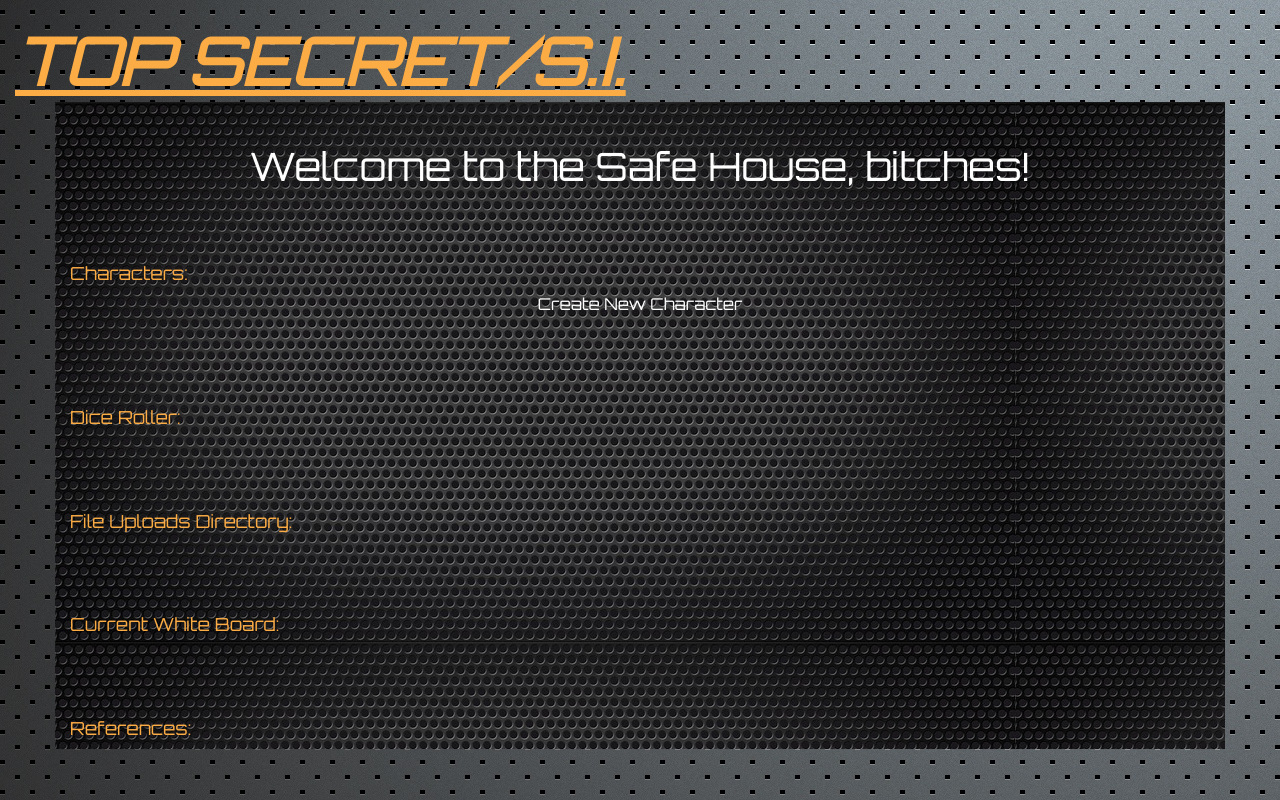
After one commit to mobsy74/tssi, a PHP site: page / in a window 1280 px wide. The commit adds this page. Run offline with PHP 8.4, Linux system fonts and the light colour scheme; data that the repository does not hold is empty.

Commit message:
Added new landing page

```diff
--- /dev/null
+++ b/css/index-style.css
@@ -0,0 +1,50 @@
+body {
+    /*font-family: Arvo;*/
+    font-family: Orbitron;
+
+    font-size: 13px;
+    background: url("../img/gray1.jpg");
+    line-height: normal;
+    color: white;
+}
+
+#main{
+    background: url("../img/gray2.jpg");
+}
+
+.center-align{
+    font-size: 125%;
+    text-align: center;
+}
+
+.character-link{
+    margin-bottom: 20px;
+}
+
+.character-link a{
+    color: white;
+    text-decoration: none;
+}
+
+.character-link a:hover{
+    color: #fcac45;
+    text-decoration: none;
+}
+
+.banner{
+    color: #fcac45 !important;
+    font-weight: bold !important;
+    text-decoration: underline !important;
+    font-style: italic !important;
+    font-size: 500% !important;
+    margin-top:20px;
+}
+
+.welcome{
+    font-size: 300% !important;
+    margin-top: 40px;
+}
+
+.section-title{
+    color: #fcac45;
+}
--- /dev/null
+++ b/index.php
@@ -0,0 +1,98 @@
+<!DOCTYPE html>
+<html lang="en">
+<head>
+    <meta charset="utf-8">
+    <meta http-equiv="X-UA-Compatible" content="IE=edge">
+    <meta name="viewport" content="width=device-width, initial-scale=1">
+    <!-- The above 3 meta tags *must* come first in the head; any other head content must come *after* these tags -->
+    <title>TSSI Safe House</title>
+
+    <!-- Fav icon -->
+    <link rel="apple-touch-icon" sizes="57x57" href="img/favicon/apple-icon-57x57.png">
+    <link rel="apple-touch-icon" sizes="60x60" href="img/favicon/apple-icon-60x60.png">
+    <link rel="apple-touch-icon" sizes="72x72" href="img/favicon/apple-icon-72x72.png">
+    <link rel="apple-touch-icon" sizes="76x76" href="img/favicon/apple-icon-76x76.png">
+    <link rel="apple-touch-icon" sizes="114x114" href="img/favicon/apple-icon-114x114.png">
+    <link rel="apple-touch-icon" sizes="120x120" href="img/favicon/apple-icon-120x120.png">
+    <link rel="apple-touch-icon" sizes="144x144" href="img/favicon/apple-icon-144x144.png">
+    <link rel="apple-touch-icon" sizes="152x152" href="img/favicon/apple-icon-152x152.png">
+    <link rel="apple-touch-icon" sizes="180x180" href="img/favicon/apple-icon-180x180.png">
+    <link rel="icon" type="image/png" sizes="192x192"  href="img/favicon/android-icon-192x192.png">
+    <link rel="icon" type="image/png" sizes="32x32" href="img/favicon/favicon-32x32.png">
+    <link rel="icon" type="image/png" sizes="96x96" href="img/favicon/favicon-96x96.png">
+    <link rel="icon" type="image/png" sizes="16x16" href="img/favicon/favicon-16x16.png">
+    <link rel="manifest" href="img/favicon/manifest.json">
+    <meta name="msapplication-TileColor" content="#ffffff">
+    <meta name="msapplication-TileImage" content="img/favicon/ms-icon-144x144.png">
+    <meta name="theme-color" content="#ffffff">
+
+    <!-- Bootstrap -->
+    <link href="css/bootstrap.min.css" rel="stylesheet">
+    <!-- HTML5 shim and Respond.js for IE8 support of HTML5 elements and media queries -->
+    <!-- WARNING: Respond.js doesn't work if you view the page via file:// -->
+    <!--[if lt IE 9]>
+    <script src="https://oss.maxcdn.com/html5shiv/3.7.3/html5shiv.min.js"></script>
+    <script src="https://oss.maxcdn.com/respond/1.4.2/respond.min.js"></script>
+    <![endif]-->
+
+    <!-- Font Awesome -->
+    <link rel="stylesheet" type="text/css" href="fonts/font-awesome/css/font-awesome.css">
+
+    <!-- Fonts -->
+    <!--    <link href="fonts/quicksand-family-description.css" rel="stylesheet">-->
+    <!--    <link rel="stylesheet" type="text/css" href="//fonts.googleapis.com/css?family=Rationale" />-->
+    <!--    <link rel="stylesheet" type="text/css" href="//fonts.googleapis.com/css?family=Metrophobic" />-->
+    <!--    <link rel="stylesheet" type="text/css" href="//fonts.googleapis.com/css?family=IM+Fell+DW+Pica+SC" />-->
+<!--    <link rel="stylesheet" type="text/css" href="//fonts.googleapis.com/css?family=Arvo" />-->
+    <link rel="stylesheet" type="text/css" href="//fonts.googleapis.com/css?family=Orbitron" />
+
+    <!-- Highslide CSS -->
+    <link rel="stylesheet" type="text/css" href="js/highslide/highslide.css" />
+
+    <!-- Custom TS CSS -->
+    <link href="css/index-style.css" rel="stylesheet">
+
+    <!--======================== START PHP FUNCTIONS ==========================-->
+    <?php
+    include 'php/php-functions.php';
+    ?>
+    <!--======================== STOP PHP FUNCTIONS ==========================-->
+
+</head>
+<body>
+
+<div class="container-fluid" id="whole-page">
+<div class="banner">
+    TOP SECRET/S.I.
+</div>
+    <div class="container" id="main">
+        <div class="center-align welcome">
+            Welcome to the Safe House, bitches!
+        </div>
+        <div id="section-headers">
+            <br><br><br><br>
+            <h4 class="section-title">Characters:</h4>
+            <div class="center-align" id="characters">
+                <?php getCharacterList(); ?>
+            </div>
+
+            <br><br><br><br>
+            <h4 class="section-title">Dice Roller:</h4>
+
+            <br><br><br><br>
+            <h4 class="section-title">File Uploads Directory:</h4>
+
+            <br><br><br><br>
+            <h4 class="section-title">Current White Board:</h4>
+
+            <br><br><br><br>
+            <h4 class="section-title">References:</h4>
+
+        </div>
+
+
+    </div>
+</div>
+
+</body>
+</html>
--- a/php/php-functions.php
+++ b/php/php-functions.php
@@ -1,4 +1,6 @@
 <?php
+
+$uploadDir = "uploads";
 
 function renderInfoSection($data) {
     foreach ($data as $key => $value) {
@@ -429,4 +431,30 @@ function renderGenericSection($heading, $data) {
 }
 
 
+//================================ INDEX PAGE FUNCTIONS =======================================
+
+function getCharacterList(){
+    $characterDir = "characters";
+    $blankCharacterFileName = "blank-blank.json";
+    $characterFileList = scandir($characterDir);
+//    print_r($characterFileList);
+
+    echo "<div class=\"character-link\">
+              <a href=\"character.php\" target=\"_blank\">Create New Character</a>
+          </div>";
+
+    foreach ($characterFileList as $arrayKey => $characterFile){
+        if ($characterFile != "." && $characterFile != ".." &&$characterFile != $blankCharacterFileName) {
+            $charPiecesArray = explode("-", $characterFile);
+            $playerName = str_replace("_", " ",$charPiecesArray[0]);
+            $characterName = str_replace(".json", "",str_replace("_", " ",$charPiecesArray[1]));
+            $linkText = $characterName." (".$playerName.")";
+            echo "<div class=\"character-link\">
+                      <a href=\"character.php?characterFile=$characterFile\" target=\"_blank\">$linkText</a>
+                  </div>";
+        }
+    }
+}
+
+
 ?>
--- a/php/save-character.php
+++ b/php/save-character.php
@@ -3,8 +3,9 @@
 if(isset($_POST['characterData'])){
     $obj = json_decode($_POST['characterData']);
 
-    $playerName = str_replace(" ", "_", $obj->{'info'}->{'Player'});
-    $charName = str_replace(" ", "_", $obj->{'info'}->{'Name'});
+    // Convert all spaces and dashes to underscores for final file name
+    $playerName = str_replace("-", "_",str_replace(" ", "_", $obj->{'info'}->{'Player'}));
+    $charName = str_replace("-", "_",str_replace(" ", "_", $obj->{'info'}->{'Name'}));
 
     if (str_replace("_", "", $playerName) == ""){
         $playerName = "blank";
```
Also changed, not shown: character.php (+14 -4 lines), css/style.css (+6 -17 lines), js/main.js (+9 -1 lines), img/gray1.jpg (added), img/gray2.jpg (added), img/tssi-old-logo.jpg (added).
